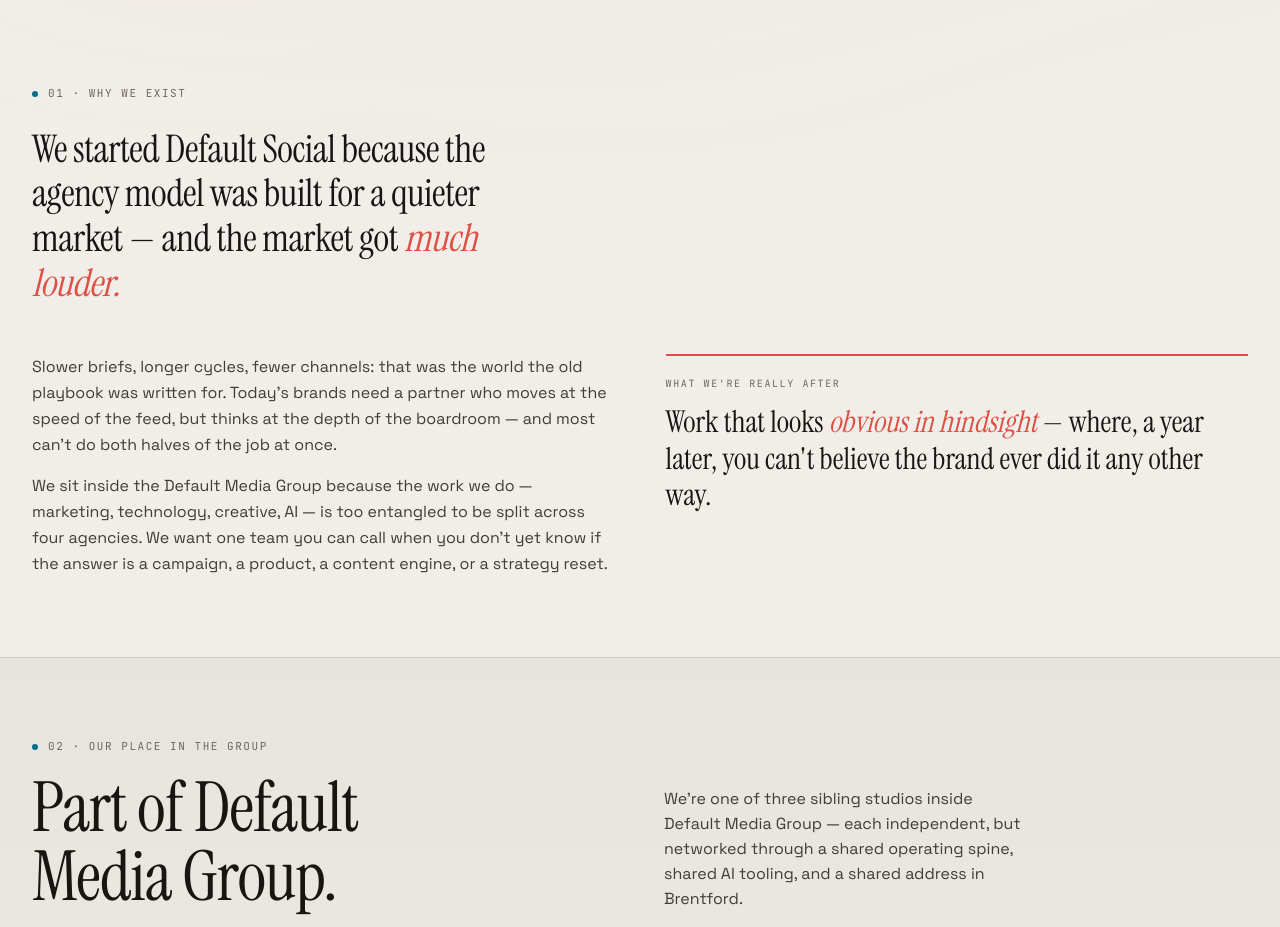
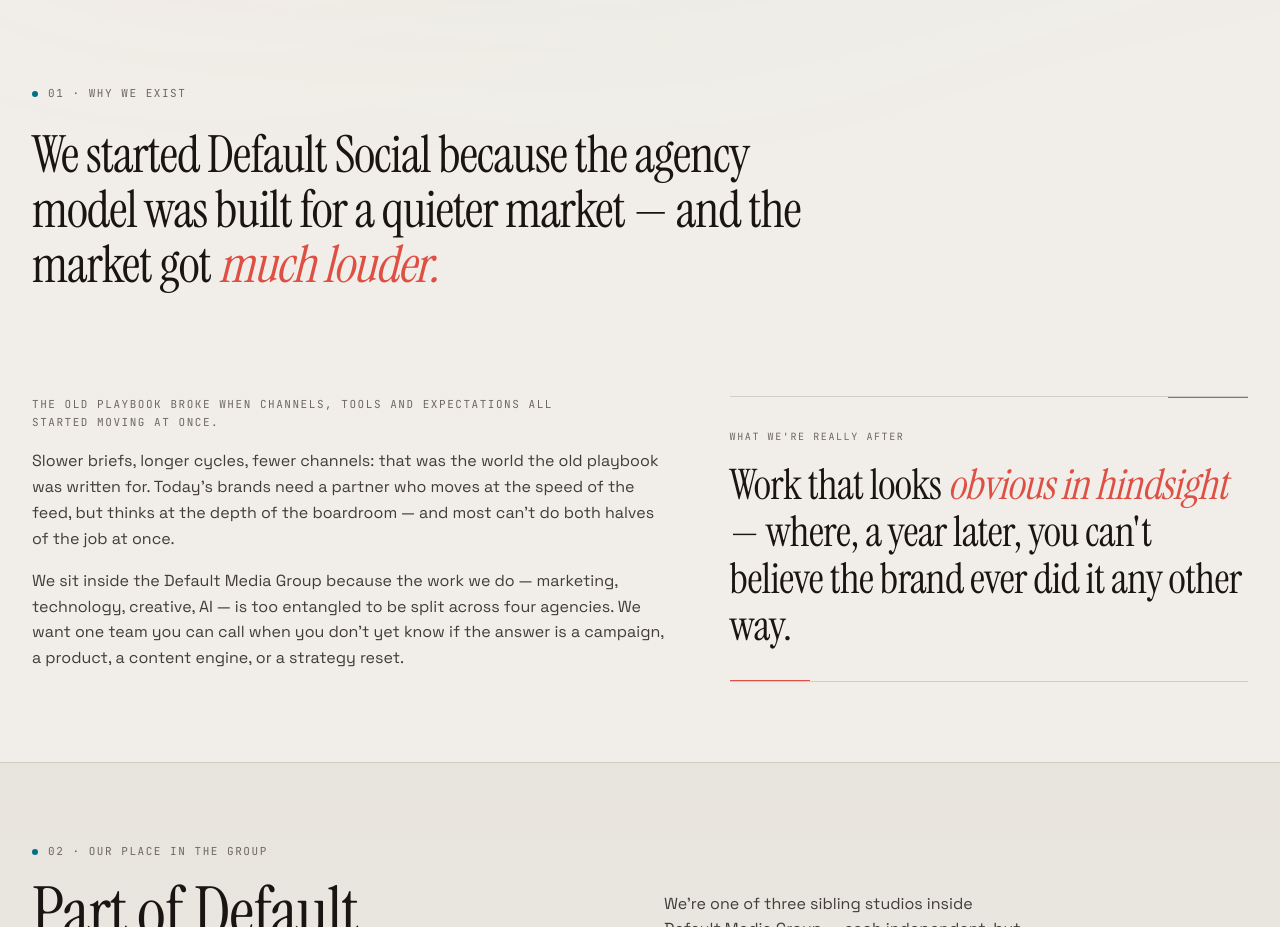
Before and after one commit to Dbrowne14/Default_Social_AI, a Next.js app: page /about in a window 1280 px wide. Shown: the part 800-1727 px from the top of the page. Built offline with nearby package versions, Linux system fonts and the light colour scheme.

Commit message:
Reorganising about values for smaller pages

```diff
--- a/components/about/AboutValues.tsx
+++ b/components/about/AboutValues.tsx
@@ -3,30 +3,57 @@ const AboutValues = () => {
     <section>
       <div className="container-custom">
         <div className="eyebrow mb-6">01 · Why we exist</div>
-        <p className="font-serif text-[clamp(24px,3.4vw,38px)] leading-[1.18] tracking-[-0.012em] text-cream md:max-w-[30ch] m-0">
-          We started Default Social because the agency model was built for a
-          quieter market — and the market got <em className="italic text-accent">much louder.</em>
-        </p>
-        <div className="grid grid-cols-1 md:grid-cols-2 gap-9 md:gap-[clamp(32px,4vw,56px)] mt-[clamp(32px,4vw,48px)] items-start">
+
+        <div className="max-w-[clamp(55ch,65vw,80ch)]">
+          <p className="font-serif text-[clamp(28px,4vw,54px)] leading-[1.08] tracking-[-0.02em] text-cream m-0">
+            We started Default Social because the agency model was built for a
+            quieter market — and the market got{" "}
+            <em className="italic text-accent">much louder.</em>
+          </p>
+        </div>
+
+        <div className="mt-[clamp(32px,5vw,64px)] grid grid-cols-1 md:grid-cols-[1.1fr_0.9fr] gap-8 md:gap-16 pt-8 md:pt-10">
           <div className="text-cream-2 leading-[1.62] text-[clamp(15px,1.4vw,16px)] space-y-4">
+            <div className="font-mono text-[11px] tracking-[0.14em] uppercase text-muted max-w-[82ch]">
+              The old playbook broke when channels, tools and expectations all
+              started moving at once.
+            </div>
             <p>
               Slower briefs, longer cycles, fewer channels: that was the world
-              the old playbook was written for. Today&apos;s brands need a partner
-              who moves at the speed of the feed, but thinks at the depth of the
-              boardroom — and most can&apos;t do both halves of the job at once.
+              the old playbook was written for. Today&apos;s brands need a
+              partner who moves at the speed of the feed, but thinks at the
+              depth of the boardroom — and most can&apos;t do both halves of the
+              job at once.
             </p>
+
             <p>
               We sit inside the Default Media Group because the work we do —
               marketing, technology, creative, AI — is too entangled to be split
-              across four agencies. We want one team you can call when you don&apos;t
-              yet know if the answer is a campaign, a product, a content engine,
-              or a strategy reset.
+              across four agencies. We want one team you can call when you
+              don&apos;t yet know if the answer is a campaign, a product, a
+              content engine, or a strategy reset.
             </p>
           </div>
-          <div className=" border-accent border-t-2 pt-5.5 font-serif text-[clamp(22px,2.6vw,30px)] leading-[1.22] text-cream">
-            <span className="block font-mono text-[10px] tracking-[0.16em] uppercase text-muted mb-3.5">What we&apos;re really after</span>
-            Work that looks <em className="italic text-accent">obvious in hindsight</em> — where, a year later,
-            you can&apos;t believe the brand ever did it any other way.
+          <div className="relative border-y border-line py-6 md:py-8">
+            <span className="block font-mono text-[10px] tracking-[0.16em] uppercase text-muted mb-4">
+              What we&apos;re really after
+            </span>
+
+            <p className="font-serif text-[clamp(20px,4vw,42px)] leading-[1.12] tracking-[-0.015em] text-cream">
+              Work that looks{" "}
+              <em className="italic text-accent">obvious in hindsight</em> —
+              where, a year later, you can&apos;t believe the brand ever did it
+              any other way.
+            </p>
+
+            <div
+              aria-hidden="true"
+              className="absolute top-0 right-0 h-px w-20 bg-accent"
+            />
+            <div
+              aria-hidden="true"
+              className="absolute bottom-0 left-0 h-px w-20 bg-accent"
+            />
           </div>
         </div>
       </div>
```
